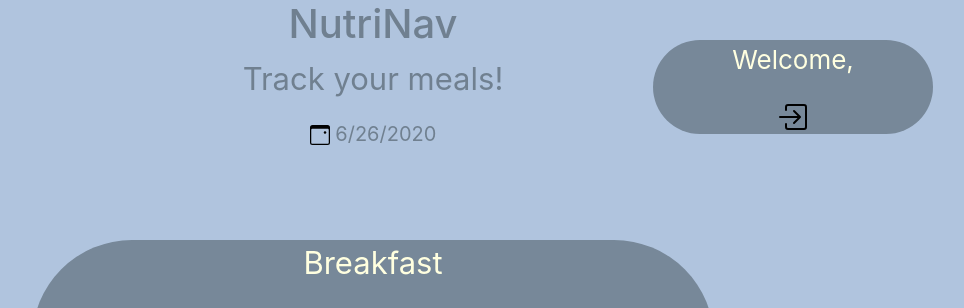
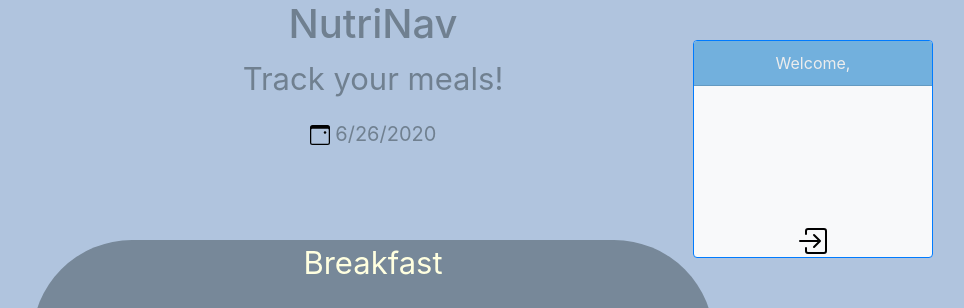
Before and after one commit to kylescoulter/NutritionApp, a React (Create React App) app in the folder client/: page /Diary in a window 1280 px wide. Shown: the top 308 px of the page, without its empty margins (267-1231 px from the left). Built offline with nearby package versions, Linux system fonts and the light colour scheme; no server answers.

Commit message:
Removed getAccountUsername from Account. Refactored AccountContainer using bootstrap. Removed some styling from AccountContainer. Passed username from LoginContainer to Login. Passed username From Login to App. Passed username from App to Diary. Passed username from Diary into AccountContainer.

```diff
--- a/client/src/Account.js
+++ b/client/src/Account.js
@@ -1,4 +1,5 @@
 import * as React from "react";
+
 
 class Account extends React.Component {
     constructor(props) {
@@ -6,21 +7,13 @@ class Account extends React.Component {
         this.state = {
             username: ''
         };
-        this.getAccountUsername = this.getAccountUsername.bind(this);
     }
-
-    getAccountUsername(name){
-        console.log(name);
-        this.setState( {
-            username: name
-        })
-    };
 
     render() {
         return (
-            <p>
-                {this.state.username}
-            </p>
+            <div>
+
+            </div>
         );
     }
 }
--- a/client/src/AccountContainer.js
+++ b/client/src/AccountContainer.js
@@ -1,6 +1,7 @@
 import React from "react"
 import "./App.css"
 import {NavLink} from "react-router-dom";
+import Card from 'react-bootstrap/Card'
 import Account from "./Account";
 
 
@@ -23,13 +24,23 @@ export default class AccountContainer extends React.Component {
     //         );
     // }
 
+
     render() {
         return (
             <div className="AccountContainer">
-                Welcome, <Account username={this.state.username} />
-                <p> </p>
-                <NavLink to="/Login" ><img src={require("./images/box-arrow-in-right.svg")} alt="Logout" height="32" width="32" title="Logout" /></NavLink>
+                <Card
+                    bg="light"
+                    style={{width: "15rem"}}
+                    border={"primary"}
+                >
+                    <Card.Header>
+                        Welcome, {this.props.username}
+                    </Card.Header>
+                <Card.Body>
+                </Card.Body>
+                    <NavLink to="/Login" ><img src={require("./images/box-arrow-in-right.svg")} alt="Logout" height="32" width="32" title="Logout" /></NavLink>
 
+                </Card>
             </div>
         )
     }
--- a/client/src/App.css
+++ b/client/src/App.css
@@ -13,14 +13,10 @@
 }
 
 .AccountContainer {
-  background-color: lightslategrey;
-  border-radius: 100px;
   position: absolute;
-  min-width: 35vh;
   top: 5vh;
   right: 10vh;
-  font-size: calc(10px + 2vmin);
-  color: lightyellow;
+  max-height: 2px;
 }
 
 .InputMeal {
--- a/client/src/App.js
+++ b/client/src/App.js
@@ -6,15 +6,30 @@ import Diary from "./Diary";
 import Login from "./Login";
 import Register from "./Register";
 
-class App extends Component{
+class App extends React.Component{
+    constructor(props) {
+        super(props);
+        this.state = {
+            username: ''
+        };
+    }
+
+   setAccountUsername = (name) =>{
+        this.setState( {
+                username: name
+            },
+            () => console.log(" sent to app: " + this.state.username));
+    };
+
+
     render() {
         return (
             <BrowserRouter>
                 <div className="App">
                     <Switch>
                         <Route exact path='/' component={withRouter(Home)} />
-                        <Route path='/Diary' component={withRouter(Diary)} />
-                        <Route path='/Login' component={withRouter(Login)} />
+                        <Route path='/Diary' render={() => <Diary username={this.state.username}/>} />
+                        <Route path='/Login' render={() => <Login setAccountUsernameProps={this.setAccountUsername}/>} />
                         <Route path='/Register' component={withRouter(Register)} />
                     </Switch>
                 </div>
--- a/client/src/Diary.js
+++ b/client/src/Diary.js
@@ -1,15 +1,23 @@
-import React, {Component} from 'react';
+import React from 'react';
 import './App.css';
 import DiaryContainer from "./DiaryContainer";
 import AccountContainer from "./AccountContainer";
 import Sample from "./Sample";
 
 
-class Diary extends Component{
+class Diary extends React.Component{
+
+    constructor(props) {
+        super(props);
+        this.state = {
+            username: this.props.username
+        };
+    }
+
     render() {
         return (
             <div className="Diary">
-                <AccountContainer />
+                <AccountContainer username={this.state.username} />
                 <DiaryContainer />
                 <Sample />
             </div>
--- a/client/src/Login.js
+++ b/client/src/Login.js
@@ -4,11 +4,26 @@ import LoginContainer from "./LoginContainer";
 import BaseAppHeader from "./BaseAppHeader";
 
 class Login extends Component{
+
+    constructor(props){
+        super(props);
+        this.state = {
+            username: ''
+        }
+    }
+
+    setUsername = (name) => {
+        this.setState( {
+            username: name
+        }, () => console.log("username was sent to parent " + this.state.username));
+        this.props.setAccountUsernameProps(name);
+    };
+
     render() {
         return (
             <div className="Login">
                 <BaseAppHeader />
-                <LoginContainer />
+                <LoginContainer setUsernameProps={this.setUsername}/>
             </div>
         );
     }
--- a/client/src/LoginContainer.js
+++ b/client/src/LoginContainer.js
@@ -68,7 +68,7 @@ class LoginContainer extends Component {
     handleSubmit = (event) => {
         this.validateLogin();
         event.preventDefault();
-
+        this.props.setUsernameProps(this.state.username);
     };
 
     render() {
```
